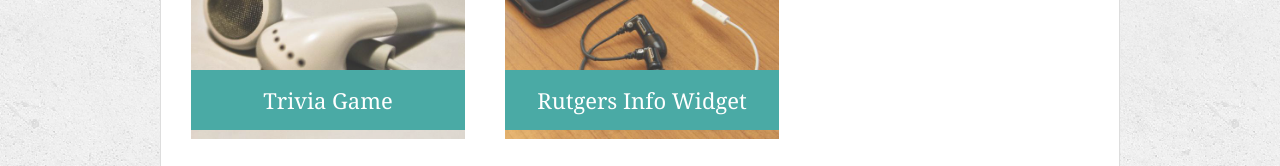
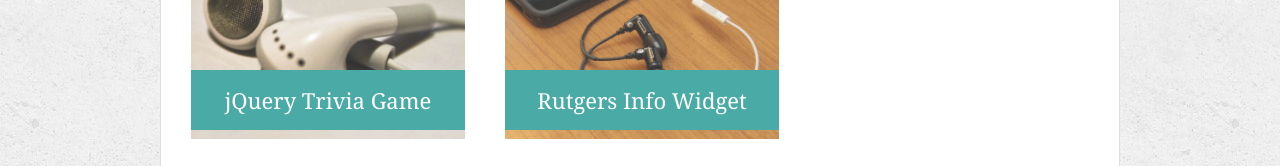
Before and after one commit to dylanawhite92/Portfolio, a plain HTML site: page portfolio.html in a window 1280 px wide. Shown: the part 634-800 px from the top of the page. Drawn offline with Linux system fonts and the light colour scheme.

Commit message:
updated files

```diff
--- a/portfolio.html
+++ b/portfolio.html
@@ -38,8 +38,7 @@
       <div class="work">
         <a href="https://narwhalnancy.github.io/TriviaGame/">
         <img src="assets/images/technics-q-c-640-480-5.jpg" alt="jQuery Trivia Game">
-
-        <h3>Trivia Game</h3></a>
+        <h3>jQuery Trivia Game</h3></a>
       </div>
       <div class="work">
         <img src="assets/images/technics-q-c-640-480-7.jpg" alt="Rutgers Info Widget">
```
